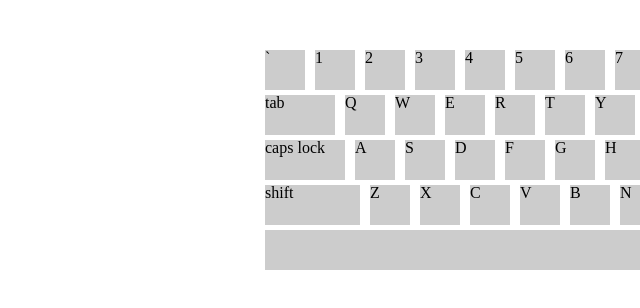
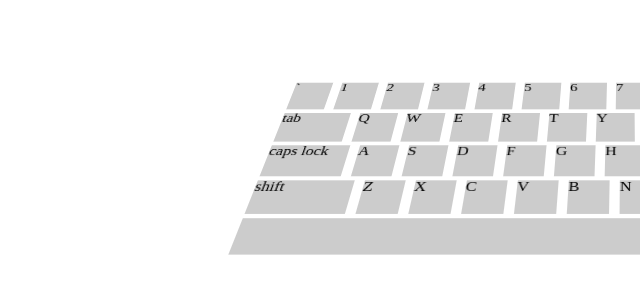
Before and after one commit to fvkramer/SonoTouch, a website built with webpack: page index.html in a window 1280 px wide. Shown: the top 308 px of the page, without its empty margins (640-1280 px from the left). Built offline with nearby package versions, Linux system fonts and the light colour scheme.

Commit message:
Add z index rotational perspective to keyboard

```diff
--- a/src/index.css
+++ b/src/index.css
@@ -2,11 +2,17 @@ body {
   padding-top: 50px;
 }
 #main-container {
-  display: flex
+  display: flex;
+
+}
+
+#keyboard-container {
+  perspective: 400px;
 }
 
 #keyboard-container ul{
   width: 735px;
+  transform: rotateX(20deg);
   display: flex;
   flex-wrap: wrap;
 }
--- a/src/music.js
+++ b/src/music.js
@@ -11,7 +11,7 @@ const createFrequency = (analyser) => {
 
 const createAudio = (audioId) => {
   // create audio ctx
-  console.log('in audip');
+  console.log('in audio');
   const audioCtx = new (window.AudioContext || window.webkitAudioContext)();
 
   // get audioElement
```
Also changed, not shown: index.html (+1 -0 lines), dist/index.js.
